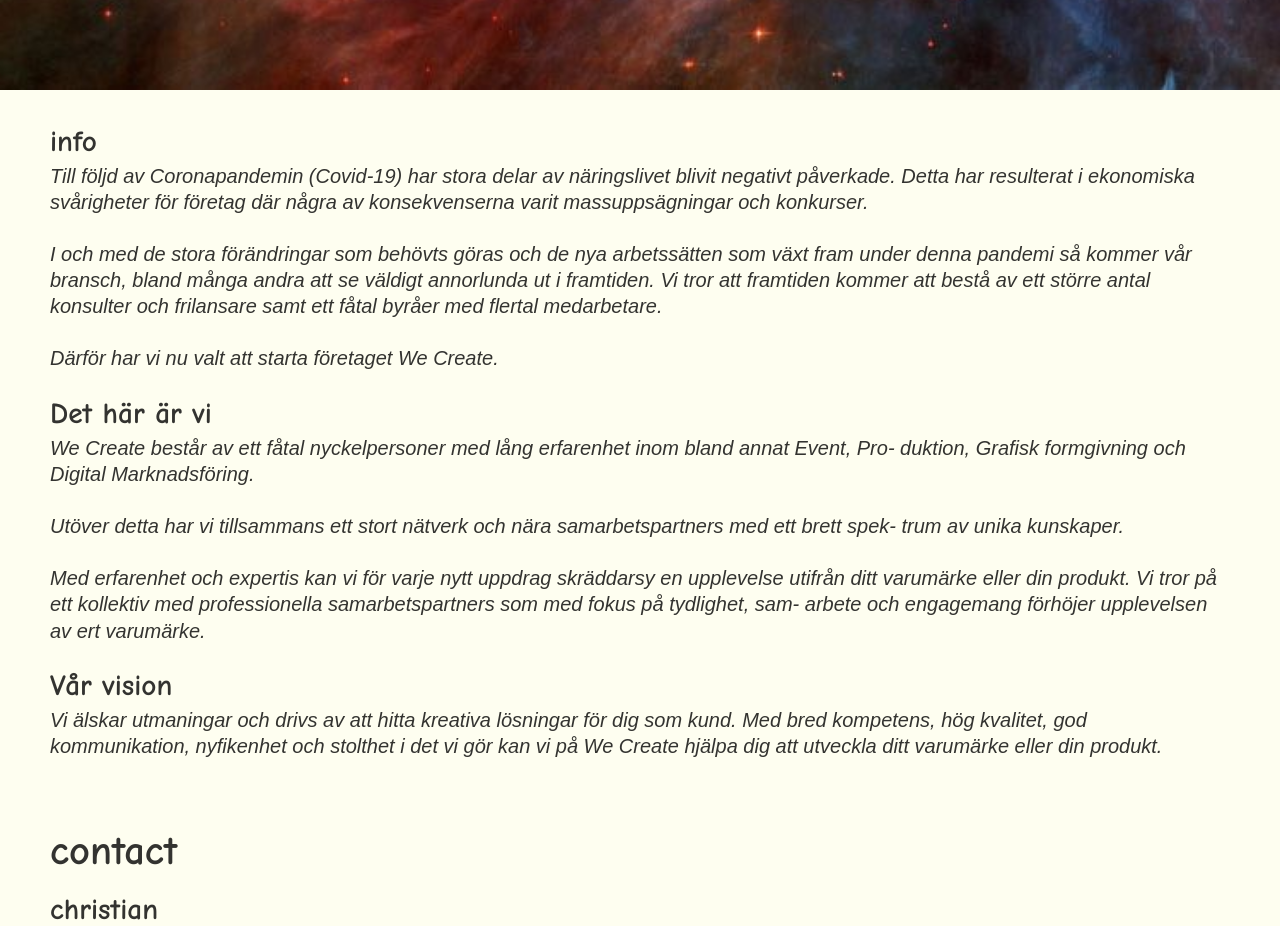
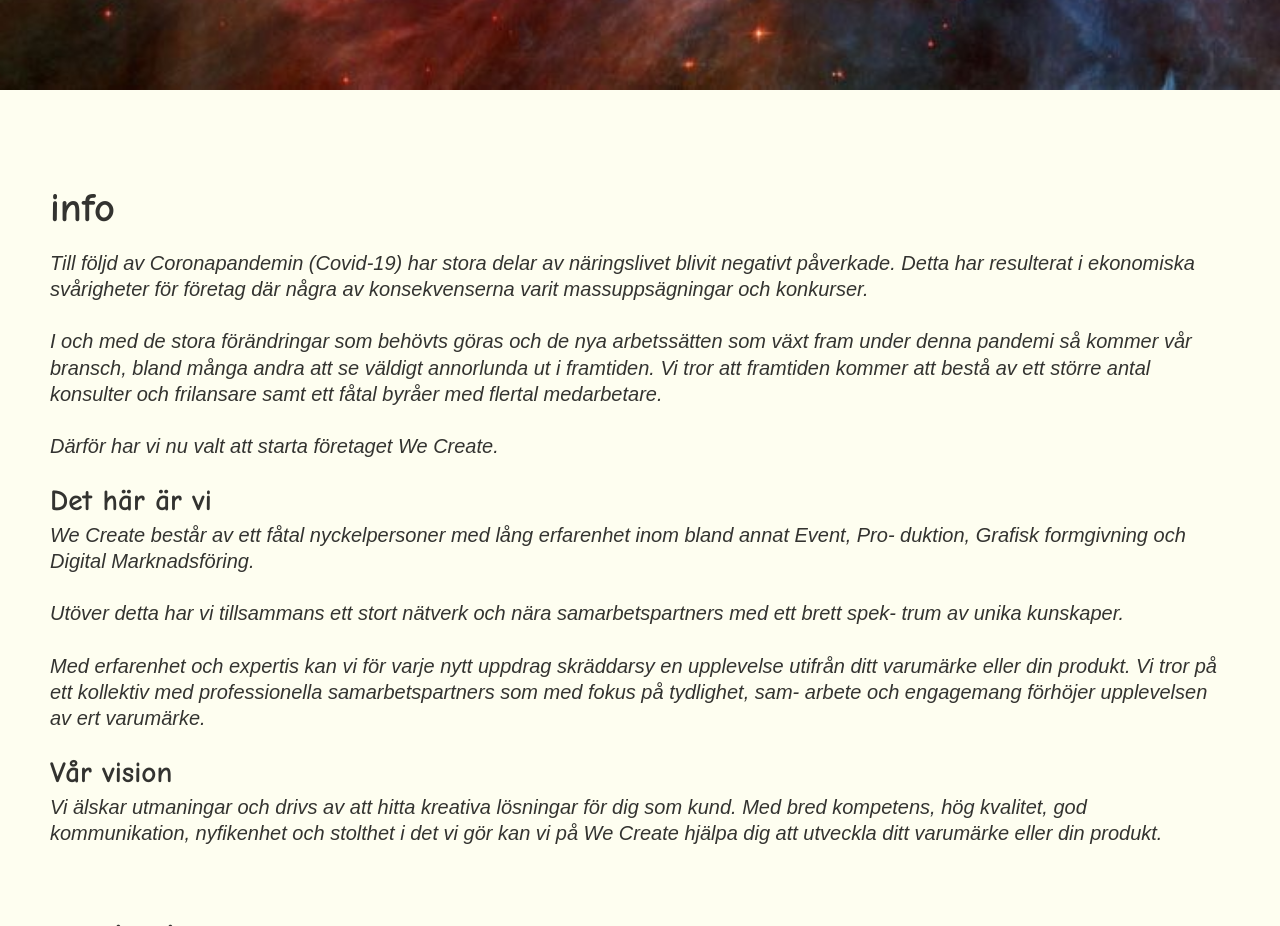
Before and after one commit to zelenovakat/We-Create, a Gatsby site: page / in a window 1280 px wide. Shown: the part 962-1888 px from the top of the page. Built offline with nearby package versions, Linux system fonts and the light colour scheme; Gatsby itself is replaced by a stand-in of ours.

Commit message:
fixed tag

```diff
--- a/src/components/firstPage/HomePage.js
+++ b/src/components/firstPage/HomePage.js
@@ -10,7 +10,7 @@ const HomePage = () => {
         <CenterP>LOVE</CenterP>
       </DivImg>
       <TextDiv>
-        <h2>info</h2>
+        <h1>info</h1>
         <p>
           Till följd av Coronapandemin (Covid-19) har stora delar av
           näringslivet blivit negativt påverkade. Detta har resulterat i
```
